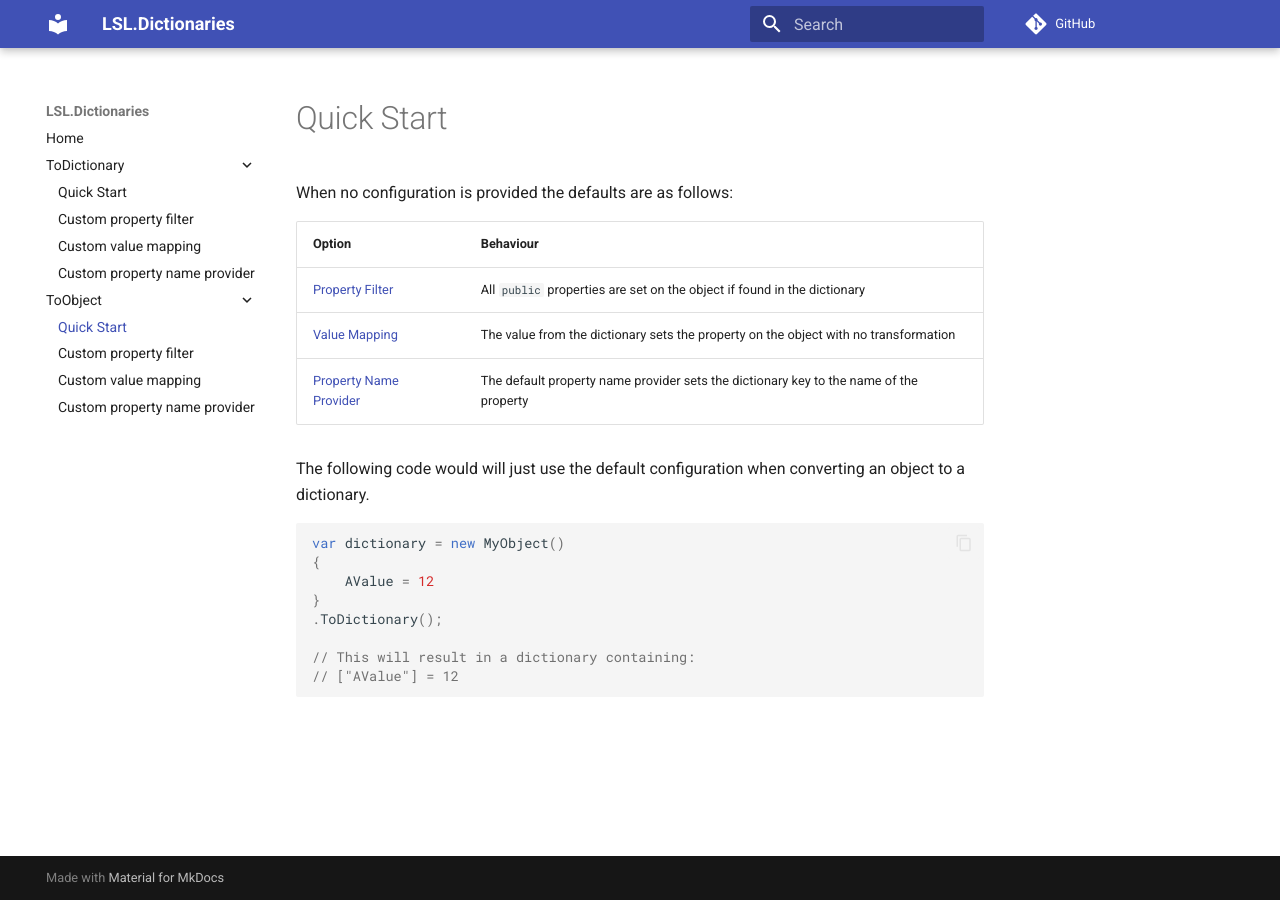
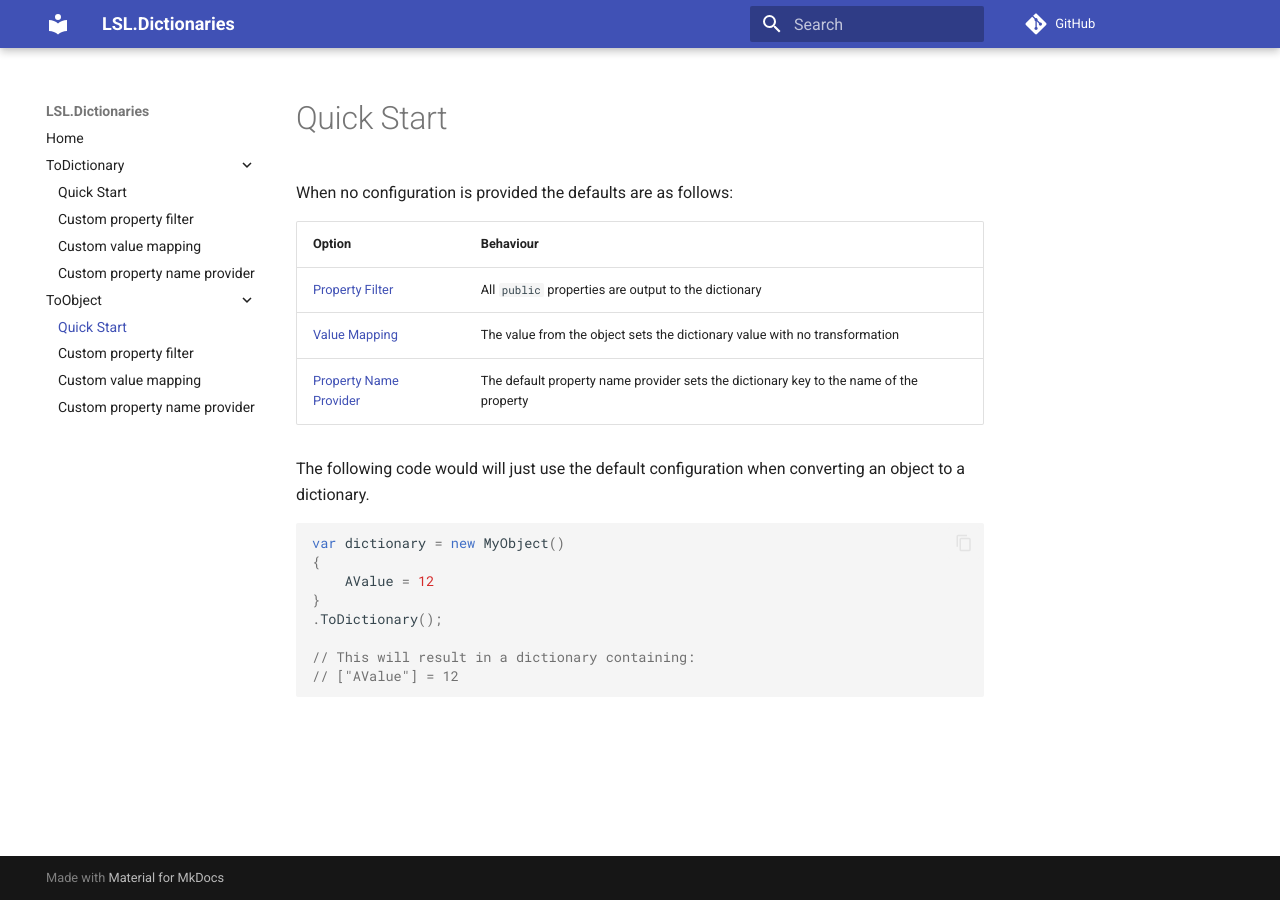
Before and after one commit to alunacjones/LSL.Dictionaries, an MkDocs documentation site: the page built from docs/ToObject/01-basic.md, in a window 1280 px wide. Built offline with MkDocs 1.6.1 and Material for MkDocs 9.7.7, drawn with Linux system fonts in a browser that asks for light colours; comment, search, counter and statistics services are not loaded.

Commit message:
fix docs

```diff
--- a/docs/ToObject/01-basic.md
+++ b/docs/ToObject/01-basic.md
@@ -2,10 +2,10 @@
 
 When no configuration is provided the defaults are as follows:
 
-| Option                                                 | Behaviour                                                                              |
-| ------------------------------------------------------ | -------------------------------------------------------------------------------------- |
-| [Property Filter]                                      | All `public` properties are set on the object if found in the dictionary               |
-| [Value Mapping]                                        | The value from the dictionary sets the property on the object with no transformation   |
+| Option                   | Behaviour                                                                              |
+| ------------------------ | -------------------------------------------------------------------------------------- |
+| [Property Filter]        | All `public` properties are output to the dictionary                                   |
+| [Value Mapping]          | The value from the object sets the dictionary value with no transformation             |
 | [Property Name Provider] | The default property name provider sets the dictionary key to the name of the property |
 
 The following code would will just use the default configuration when converting an object to a
```
